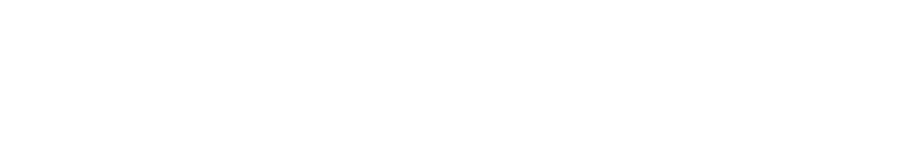
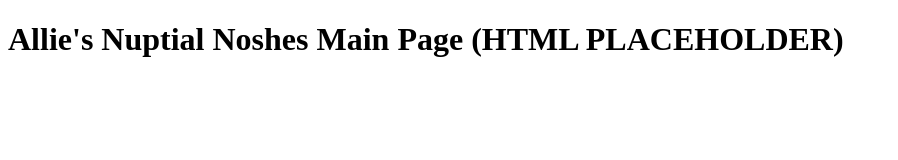
Before and after one commit to RWahrman/allies-nuptial-noshes, a React app: page public/index.html in a window 1280 px wide. Shown: the whole page, without its empty margins (0-898 px from the left). Built offline with nearby package versions, Linux system fonts and the light colour scheme.

Commit message:
got server running

```diff
--- a/public/index.html
+++ b/public/index.html
@@ -6,6 +6,8 @@
     <title>Allie's Nuptial Noshes</title>
     <script defer src="/bundle.js"></script>
   </head>
+  <body>
+    <h1>Allie's Nuptial Noshes Main Page (HTML PLACEHOLDER)</h1>
     <div id="app"></div>
   </body>
 </html>
```
Also changed, not shown: package.json (+6 -2 lines), 1 other file.
